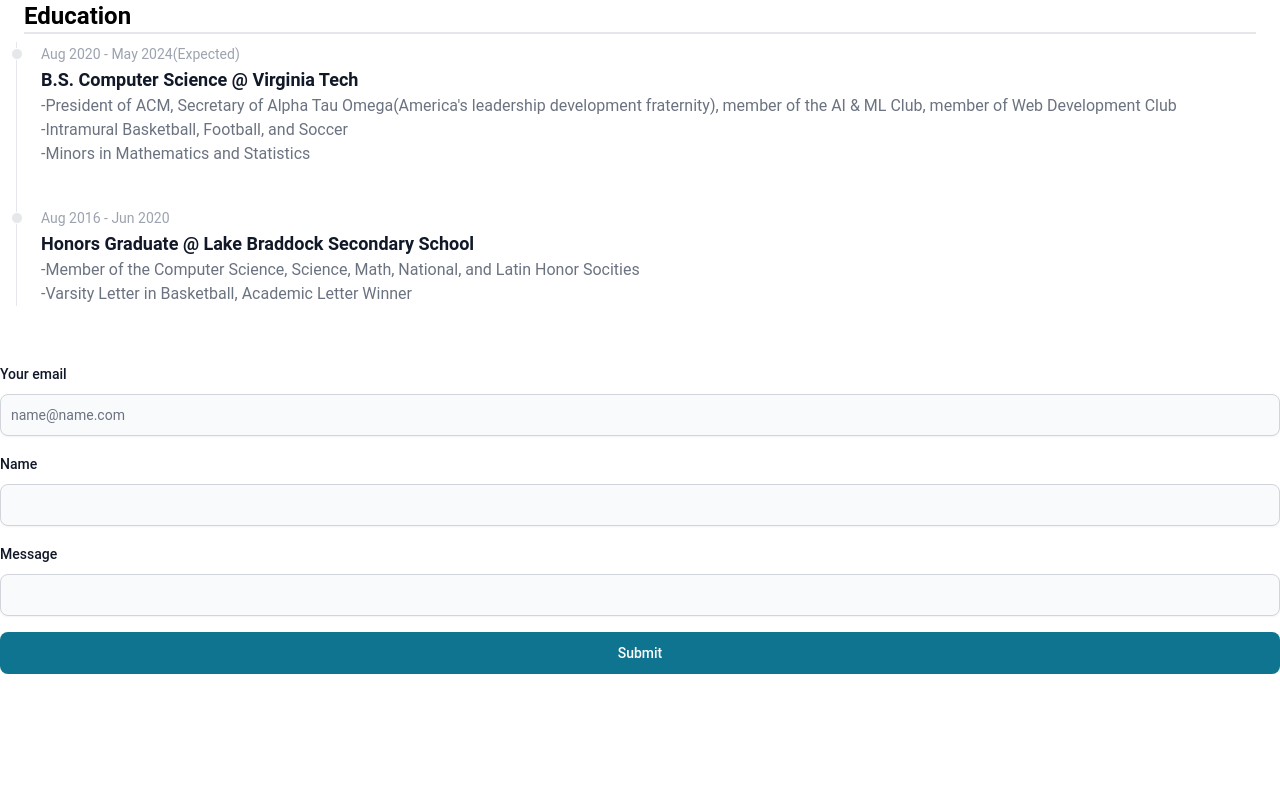
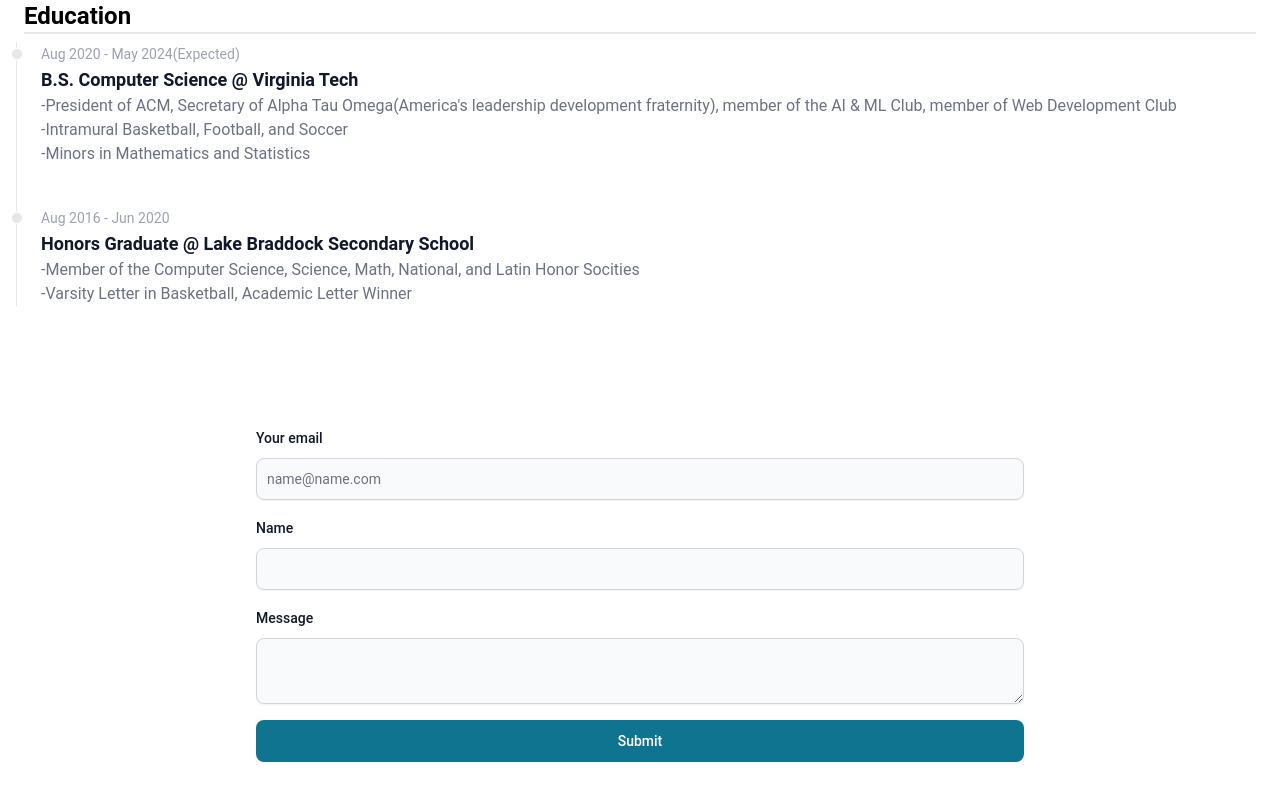
Before and after one commit to widowney/personal-website, a React (Create React App) app: page / in a window 1280 px wide. Shown: the part 2746-3546 px from the top of the page. Before the commit the page ends 3420 px from the top, so only its background shows below. Built offline with nearby package versions, Linux system fonts and the light colour scheme.

Commit message:
Add textarea

```diff
--- a/src/pages/Contact.tsx
+++ b/src/pages/Contact.tsx
@@ -1,5 +1,5 @@
 import React from 'react';
-import { Button , TextInput, Label} from 'flowbite-react';
+import { Button , TextInput, Label, Textarea} from 'flowbite-react';
 import emailjs from 'emailjs-com';
 import Swal from 'sweetalert2';
 
@@ -31,7 +31,7 @@ const Contact = () => {
     }
 
     return (
-        <form className="flex flex-col gap-4" onSubmit={handleOnSubmit}>
+        <form className="flex flex-col gap-4 h-3/5  m-4 lg:m-20 xl:mr-64 xl:ml-64" onSubmit={handleOnSubmit}>
             <div>
                 <div className="mb-2 block">
                 <Label
@@ -62,14 +62,14 @@ const Contact = () => {
                 shadow={true}
                 />
             </div>
-            <div>
+            <div id="textarea">
                 <div className="mb-2 block">
                 <Label
                     htmlFor="message"
                     value="Message"
                 />
                 </div>
-                <TextInput
+                <Textarea
                 id="message"
                 name="user_message"
                 required={true}
```
